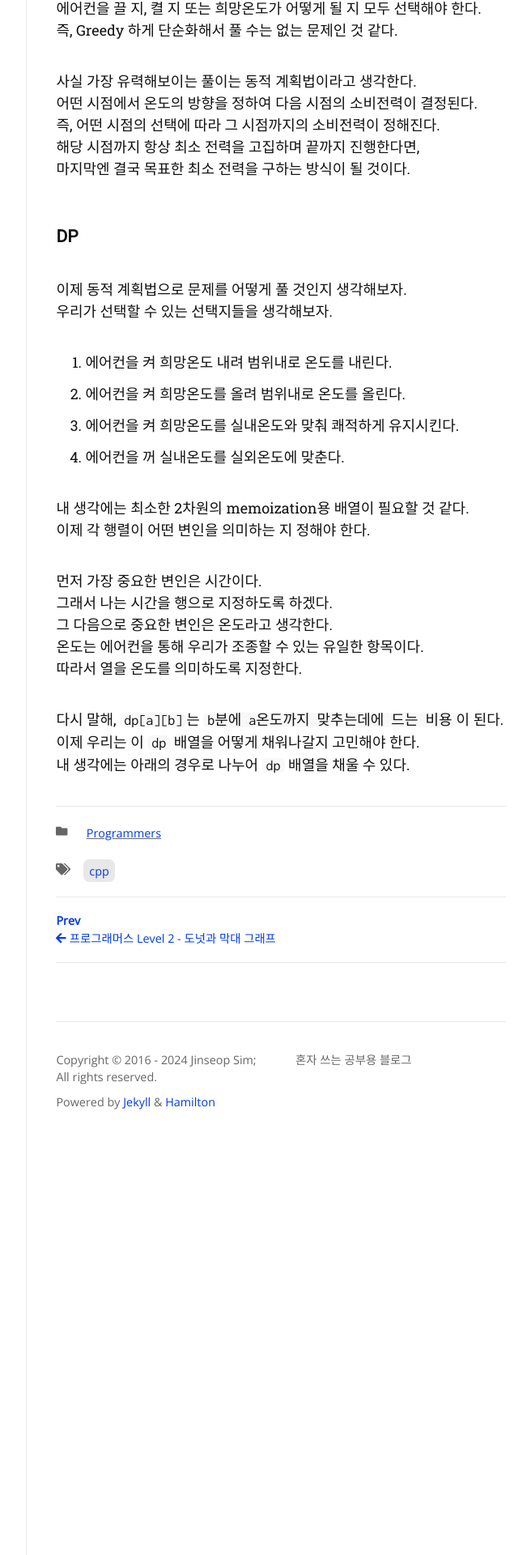
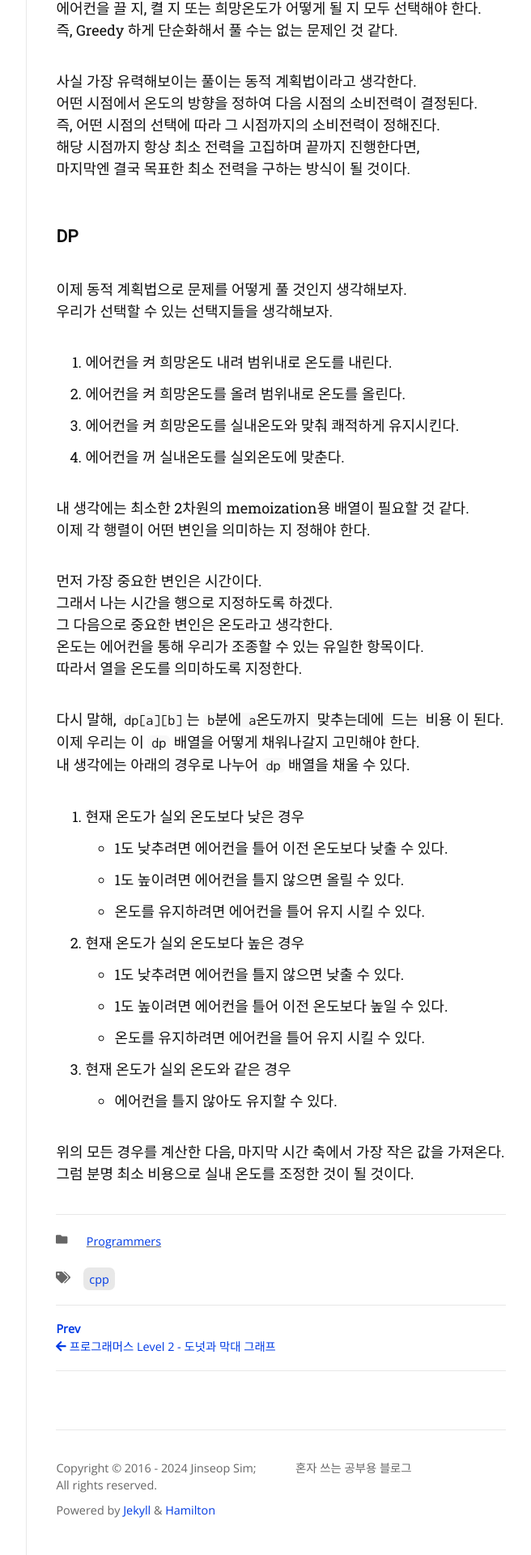
Before and after one commit to Jinseop-Sim/Jinseop-Sim.github.io, a Jekyll site: the page built from _posts/2024-01-29-pg-aircon.md, in a window 1280 px wide. Shown: the part 1080-3000 px from the top of the page at 81% size, without its empty margins (425-1081 px from the left). Built offline with Jekyll 4.4.1, drawn with Linux system fonts in a browser that asks for light colours; nearby versions of some CDN libraries; some web fonts are replaced.

Commit message:
글 수정

````diff
--- a/_posts/2024-01-29-pg-aircon.md
+++ b/_posts/2024-01-29-pg-aircon.md
@@ -58,3 +58,17 @@ author:
 다시 말해, ```dp[a][b]```는 ```b분에 a온도까지 맞추는데에 드는 비용```이 된다.
 이제 우리는 이 ```dp``` 배열을 어떻게 채워나갈지 고민해야 한다.
 내 생각에는 아래의 경우로 나누어 ```dp``` 배열을 채울 수 있다.
+
+1. 현재 온도가 실외 온도보다 낮은 경우
+- 1도 낮추려면 에어컨을 틀어 이전 온도보다 낮출 수 있다.
+- 1도 높이려면 에어컨을 틀지 않으면 올릴 수 있다.
+- 온도를 유지하려면 에어컨을 틀어 유지 시킬 수 있다.
+2. 현재 온도가 실외 온도보다 높은 경우
+- 1도 낮추려면 에어컨을 틀지 않으면 낮출 수 있다.
+- 1도 높이려면 에어컨을 틀어 이전 온도보다 높일 수 있다.
+- 온도를 유지하려면 에어컨을 틀어 유지 시킬 수 있다.
+3. 현재 온도가 실외 온도와 같은 경우
+- 에어컨을 틀지 않아도 유지할 수 있다.
+
+위의 모든 경우를 계산한 다음, 마지막 시간 축에서 가장 작은 값을 가져온다.
+그럼 분명 최소 비용으로 실내 온도를 조정한 것이 될 것이다.
````
